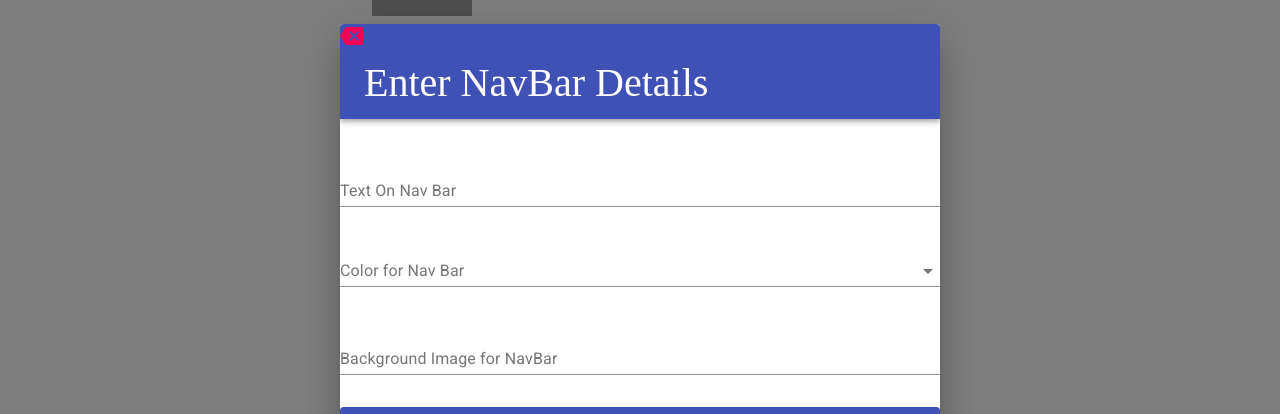
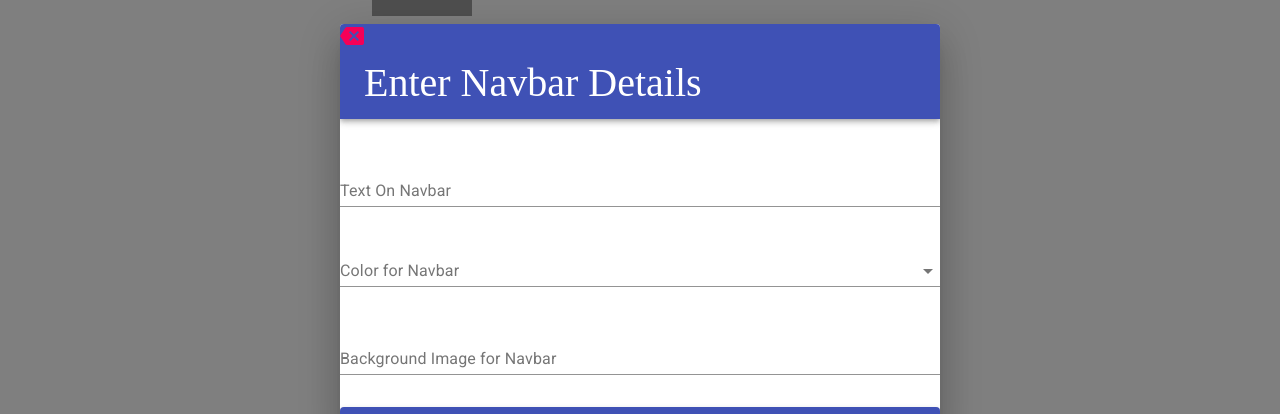
Before and after one commit to PManapat/Portfolio-Builder, a React (Create React App) app in the folder client/: page /userForm in a window 1280 px wide. Shown: the part 169-583 px from the top of the page. Built offline with nearby package versions, Linux system fonts and the light colour scheme; no server answers; grey boxes are pictures that could not be loaded; a web font is replaced by a local one.

Commit message:
some changes with wizard

```diff
--- a/client/src/components/UserForm/AboutMeDetails.js
+++ b/client/src/components/UserForm/AboutMeDetails.js
@@ -29,7 +29,7 @@ export class AboutMeDetails extends Component {
           <Dialog
             open
             fullWidth
-            maxWidth='sm'
+            maxWidth='lg'
           >
             <AppBar color="primary" position="static">
              <Link to="/home"><Icon color="secondary">backspace</Icon></Link>
@@ -39,7 +39,7 @@ export class AboutMeDetails extends Component {
            </TypoGraphy>
           </Toolbar>
         </AppBar>
-            <TextField
+        <TextField
               placeholder="Enter Text For Introduction"
               label="Enter Text For Introduction"
               onChange={handleChange('introText')}
@@ -65,13 +65,15 @@ export class AboutMeDetails extends Component {
               margin="normal"
               fullWidth
             />
-            <br />
-            <TextField
+        <br />
+
+        <TextField
             id="select"
-            label="Background Color For About Me page"
+            label="Background Color For About Me Page"
             onChange={handleChange('aboutBgColor')}
-            defaultValue={values.navColor}
+            defaultValue={values.aboutBgColor}
             select>
+              <br/>
            <MenuItem value="#008000">Green</MenuItem>
            <MenuItem value="#FF0000">Red</MenuItem>
            <MenuItem value="#647ba1">Blue</MenuItem>
@@ -83,10 +85,11 @@ export class AboutMeDetails extends Component {
               placeholder="Profile Image"
               label="Profile Image"
               onChange={handleChange('profileImage')}
-              defaultValue={values.bio}
+              defaultValue={values.profileImage}
               margin="normal"
               fullWidth
             />
+
             <br />
             <TextField
               placeholder="Enter Your Resume Link"
@@ -108,7 +111,7 @@ export class AboutMeDetails extends Component {
             <br />
              <TextField
               placeholder="Enter Your LinkedIn Link"
-              label="Linkdin Link"
+              label="LinkedIn Link"
               onChange={handleChange('linkdin')}
               defaultValue={values.linkdin}
               margin="normal"
@@ -125,7 +128,6 @@ export class AboutMeDetails extends Component {
               fullWidth
             />
             <br />
-
            <div className="row">
            <div className="col-9">
             <Button
--- a/client/src/components/UserForm/Confirm.js
+++ b/client/src/components/UserForm/Confirm.js
@@ -168,7 +168,7 @@ export class Confirm extends Component {
                 <ListItemText primary="About background Image" secondary={aboutBgColor} />
               </ListItem>
               <ListItem>
-                <ListItemText primary="profileImage" secondary={profileImage} />
+                <ListItemText primary="profile Image" secondary={profileImage} />
               </ListItem>
               <ListItem>
                 <ListItemText primary="Project One Title" secondary={ProjectOneTitle} />
@@ -198,13 +198,13 @@ export class Confirm extends Component {
                 <ListItemText primary="Project Three Url" secondary={ProjectThreeUrl} />
                 </ListItem>
                 <ListItem>
-                <ListItemText primary="resume Url" secondary={resumeUrl} />
+                <ListItemText primary="Resume Url" secondary={resumeUrl} />
               </ListItem>
               <ListItem>
-                <ListItemText primary="github Link" secondary={githubLink} />
+                <ListItemText primary="Github Link" secondary={githubLink} />
               </ListItem>
               <ListItem>
-                <ListItemText primary="linkdin" secondary={linkdin} />
+                <ListItemText primary="linkedIn" secondary={linkdin} />
                 </ListItem>
                 <ListItem>
                 <ListItemText primary="Footer" secondary={footer} />
--- a/client/src/components/UserForm/NavBarDetails.js
+++ b/client/src/components/UserForm/NavBarDetails.js
@@ -30,15 +30,15 @@ export class NavBarDetails extends Component {
              <Link to="/home"><Icon color="secondary">backspace</Icon></Link>
            <Toolbar>
             <TypoGraphy variant="title" color="inherit" >
-            <h1>Enter NavBar Details</h1>
+            <h1>Enter Navbar Details</h1>
            </TypoGraphy>
           </Toolbar>
         </AppBar>
 
             <br/>
             <TextField
-              placeholder="Text On Nav Bar"
-              label="Text On Nav Bar"
+              placeholder="Text On Navbar"
+              label="Text On Navbar"
               onChange={handleChange('navText')}
               defaultValue={values.navText}
               margin="normal"
@@ -47,7 +47,7 @@ export class NavBarDetails extends Component {
             <br/>
             <TextField
             id="select"
-            label="Color for Nav Bar"
+            label="Color for Navbar"
             onChange={handleChange('navColor')}
             defaultValue={values.navColor}
             select>
@@ -60,7 +60,7 @@ export class NavBarDetails extends Component {
            <br/>
            <TextField
             id="select"
-            label="Background Image for NavBar"
+            label="Background Image for Navbar"
             onChange={handleChange('navImage')}
             defaultValue={values.navImage}
             margin="normal"
--- a/client/src/components/UserForm/ProjectDetails.js
+++ b/client/src/components/UserForm/ProjectDetails.js
@@ -29,7 +29,7 @@ export class ProjectDetails extends Component {
           <Dialog
             open
             fullWidth
-            maxWidth='sm'
+            maxWidth='lg'
           >
             <AppBar color="primary" position="static">
              <Link to="/home"><Icon color="secondary">backspace</Icon></Link>
@@ -39,7 +39,8 @@ export class ProjectDetails extends Component {
            </TypoGraphy>
           </Toolbar>
         </AppBar>
-            <TextField
+        <div className="container">
+        <TextField
               placeholder="ProjectOneTitle"
               label="Project One Title"
               onChange={handleChange('ProjectOneTitle')}
@@ -65,7 +66,13 @@ export class ProjectDetails extends Component {
               margin="normal"
               fullWidth
             />
+
+
+        </div >
+
             <br />
+
+            <div className="container">
             <TextField
               placeholder="ProjectTwoTitle"
               label="Project Two Title"
@@ -92,7 +99,10 @@ export class ProjectDetails extends Component {
               margin="normal"
               fullWidth
             />
+            </div>
+
             <br />
+            <div className="container">
             <TextField
               placeholder="ProjectThreeTitle"
               label="Project Three Title"
@@ -119,6 +129,8 @@ export class ProjectDetails extends Component {
               margin="normal"
               fullWidth
             />
+            </div>
+
             <br />
 
 
```
